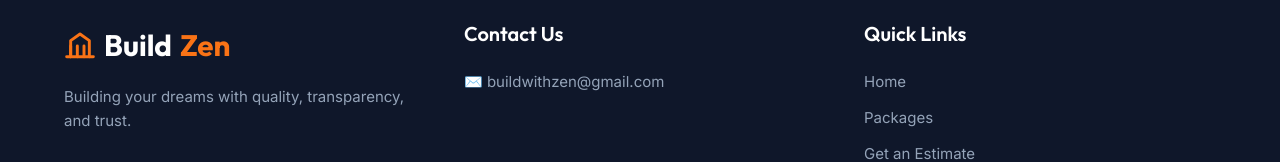
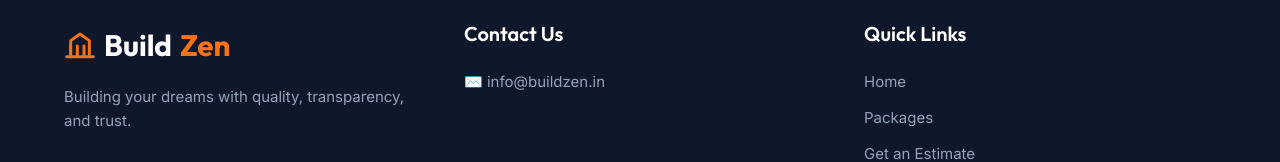
Before and after one commit to zephyr-0001/BuildSense, a React (Vite) app: page / in a window 1280 px wide. Shown: the part 906-1068 px from the top of the page. Built offline with nearby package versions, Linux system fonts and the light colour scheme.

Commit message:
UI: Update contact email to info@buildzen.in

```diff
--- a/src/App.jsx
+++ b/src/App.jsx
@@ -76,7 +76,7 @@ function App() {
             </div>
             <div className="footer-col">
               <h4>Contact Us</h4>
-              <p>✉️ buildwithzen@gmail.com</p>
+              <p>✉️ info@buildzen.in</p>
             </div>
             <div className="footer-col">
               <h4>Quick Links</h4>
```
